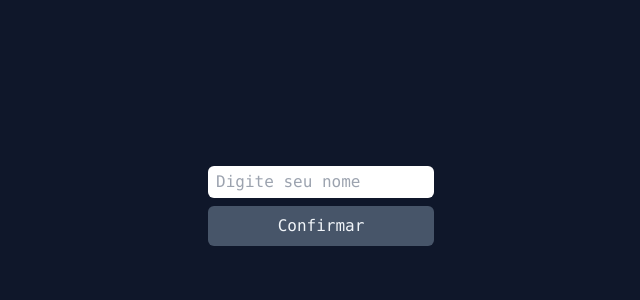
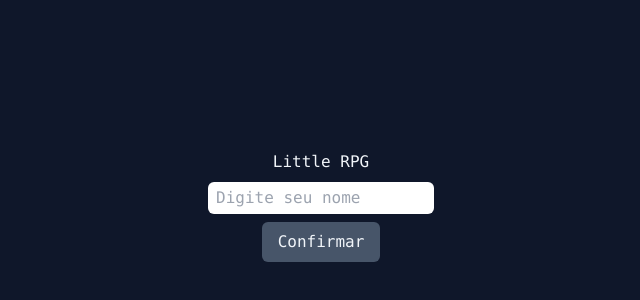
Before and after one commit to daviprios/little-rpg, a React (Vite) app: page / in a window 1280 px wide. Shown: the part 194-494 px from the top of the page, without its empty margins (319-959 px from the left). Built offline with nearby package versions, Linux system fonts and the light colour scheme.

Commit message:
add title

```diff
--- a/src/App.tsx
+++ b/src/App.tsx
@@ -12,7 +12,8 @@ export default function App() {
 				{isNameSet ? (
 					<Game username={username} />
 				) : (
-					<div className='flex flex-col gap-2'>
+					<div className='flex flex-col gap-2 items-center'>
+						<p>Little RPG</p>
 						<input
 							className='text-slate-950 py-1 px-2 rounded-md min-w-40'
 							placeholder='Digite seu nome'
@@ -28,7 +29,7 @@ export default function App() {
 							}}
 						/>
 						<button
-							className='p-2 bg-slate-600 rounded-md hover:bg-slate-500'
+							className='py-2 px-4 bg-slate-600 rounded-md hover:bg-slate-500'
 							onClick={() => {
 								if (!username) setUsername('Um otário sem nome')
 								setIsNameSet(true)
```
